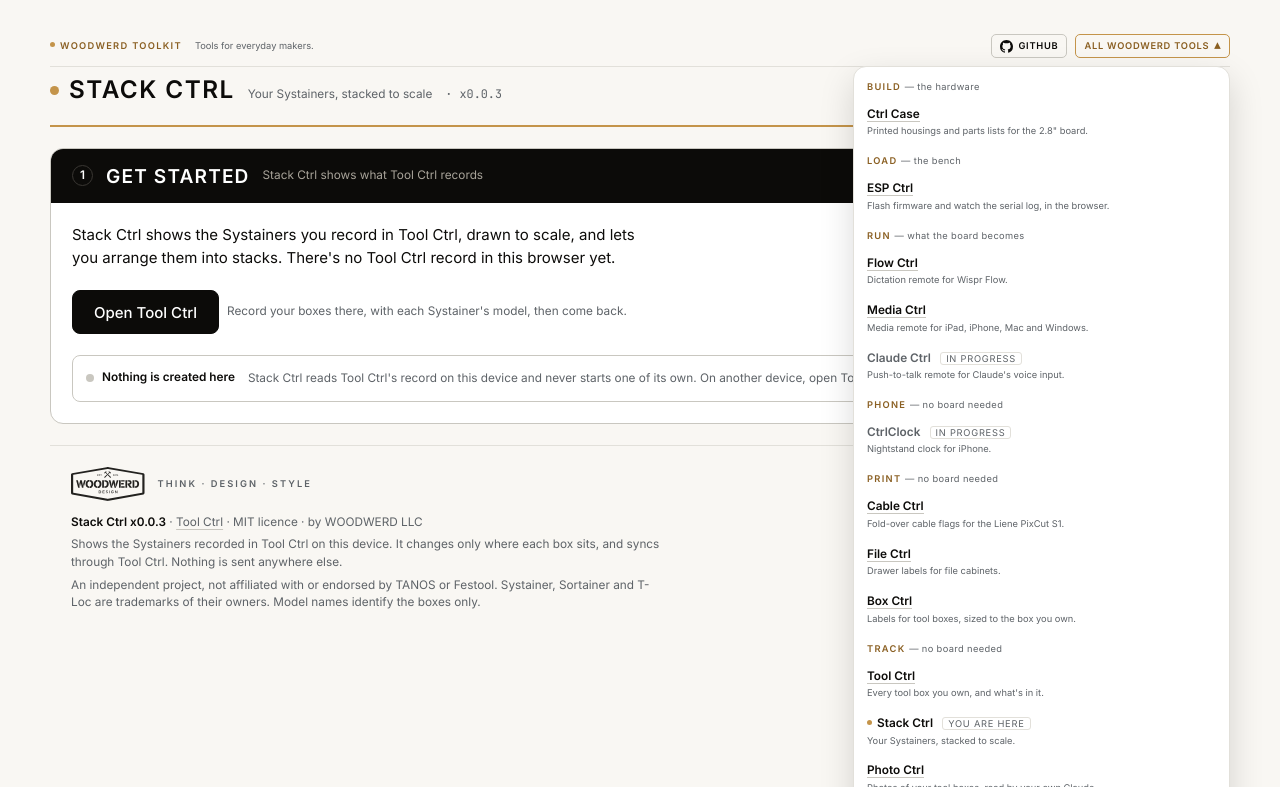
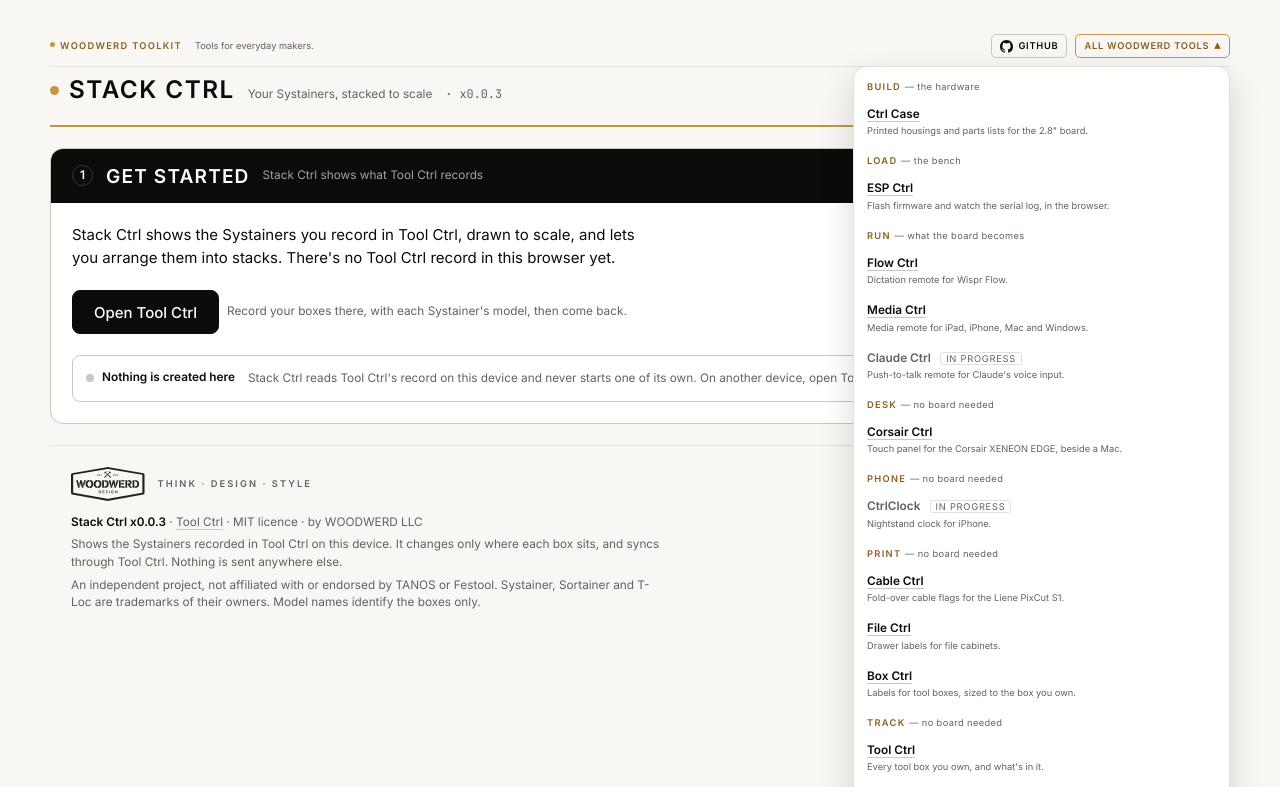
Before and after one commit to WOODWERD/stack-ctrl, a website with bundled scripts: page site/index.html in a window 1280 px wide. Both pictures are taken after a click on the heading "ALL WOODWERD TOOLS". Shown: the top 787 px of the page. Built offline with nearby package versions, Linux system fonts and the light colour scheme.

Commit message:
All WOODWERD tools: add Corsair Ctrl under a new Desk heading
Co-Authored-By: Claude Fable 5.2 <noreply@anthropic.com>

```diff
--- a/site/index.html
+++ b/site/index.html
@@ -36,6 +36,10 @@
         <li><b><a href="https://woodwerd.github.io/cyd-flow-ctrl/">Flow Ctrl</a></b><p>Dictation remote for Wispr Flow.</p></li>
         <li><b><a href="https://woodwerd.github.io/cyd-media-ctrl/">Media Ctrl</a></b><p>Media remote for iPad, iPhone, Mac and Windows.</p></li>
         <li class="soon"><b>Claude Ctrl</b> <span class="tag">In progress</span><p>Push-to-talk remote for Claude's voice input.</p></li>
+      </ul>
+      <h2>Desk <em>— no board needed</em></h2>
+      <ul>
+        <li><b><a href="https://woodwerd.github.io/corsair-ctrl/">Corsair Ctrl</a></b><p>Touch panel for the Corsair XENEON EDGE, beside a Mac.</p></li>
       </ul>
       <h2>Phone <em>— no board needed</em></h2>
       <ul>
```
